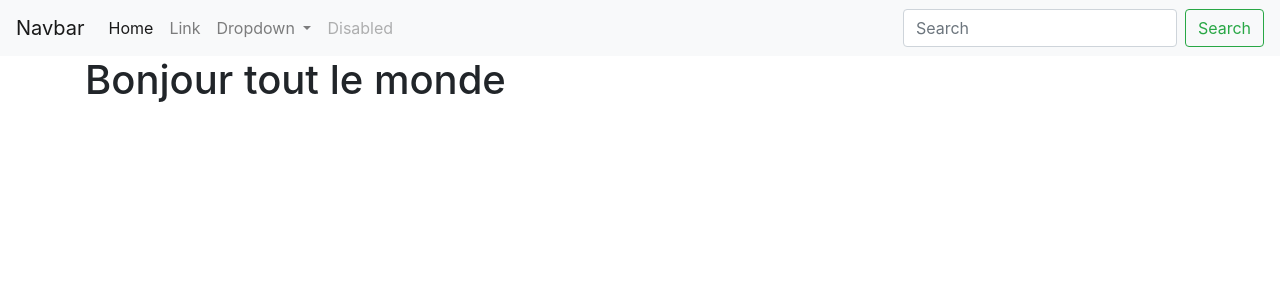
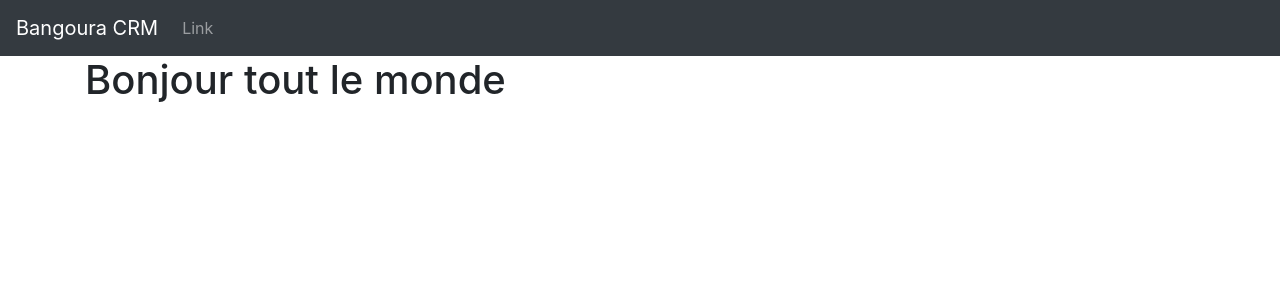
Before and after one commit to Bangoura7/CRM-bangs, a Django app: template rcm_b/website_rcm/templates/home.html in a window 1280 px wide. Shown: the top 300 px of the page. Run offline with Django 5.2, Linux system fonts and the light colour scheme; the template is opened without the code that fills it, so the values that code supplies are empty.

```diff
--- a/rcm_b/website_rcm/templates/navbar.html
+++ b/rcm_b/website_rcm/templates/navbar.html
@@ -1,35 +1,18 @@
-<nav class="navbar navbar-expand-lg navbar-light bg-light">
-    <a class="navbar-brand" href="#">Navbar</a>
+<nav class="navbar navbar-expand-lg navbar-dark bg-dark">
+    <a class="navbar-brand" href="{% url 'home' %}">Bangoura CRM</a>
     <button class="navbar-toggler" type="button" data-toggle="collapse" data-target="#navbarSupportedContent" aria-controls="navbarSupportedContent" aria-expanded="false" aria-label="Toggle navigation">
       <span class="navbar-toggler-icon"></span>
     </button>
 
     <div class="collapse navbar-collapse" id="navbarSupportedContent">
-      <ul class="navbar-nav mr-auto">
-        <li class="nav-item active">
-          <a class="nav-link" href="#">Home <span class="sr-only">(current)</span></a>
-        </li>
-        <li class="nav-item">
-          <a class="nav-link" href="#">Link</a>
-        </li>
-        <li class="nav-item dropdown">
-          <a class="nav-link dropdown-toggle" href="#" id="navbarDropdown" role="button" data-toggle="dropdown" aria-haspopup="true" aria-expanded="false">
-            Dropdown
-          </a>
-          <div class="dropdown-menu" aria-labelledby="navbarDropdown">
-            <a class="dropdown-item" href="#">Action</a>
-            <a class="dropdown-item" href="#">Another action</a>
-            <div class="dropdown-divider"></div>
-            <a class="dropdown-item" href="#">Something else here</a>
-          </div>
-        </li>
-        <li class="nav-item">
-          <a class="nav-link disabled" href="#" tabindex="-1" aria-disabled="true">Disabled</a>
-        </li>
-      </ul>
-      <form class="form-inline my-2 my-lg-0">
-        <input class="form-control mr-sm-2" type="search" placeholder="Search" aria-label="Search">
-        <button class="btn btn-outline-success my-2 my-sm-0" type="submit">Search</button>
-      </form>
+
+        <ul class="navbar-nav mr-auto">
+
+            <li class="nav-item">
+              <a class="nav-link" href="#">Link</a>
+            </li>
+
+        </ul>
+
     </div>
   </nav>
--- a/rcm_b/website_rcm/urls.py
+++ b/rcm_b/website_rcm/urls.py
@@ -4,7 +4,9 @@ from django.urls import path
 from . import views
 
 urlpatterns = [
-    path('home/', views.home, name='home'),
+    path('', views.home, name='home'),
+    path('login/', views.login_user, name='login'),
+    path('logout/', views.logout_user, name='logout'),
 
 
 ]
```
Also changed, not shown: rcm_b/website_rcm/views.py (+8 -1 lines).
